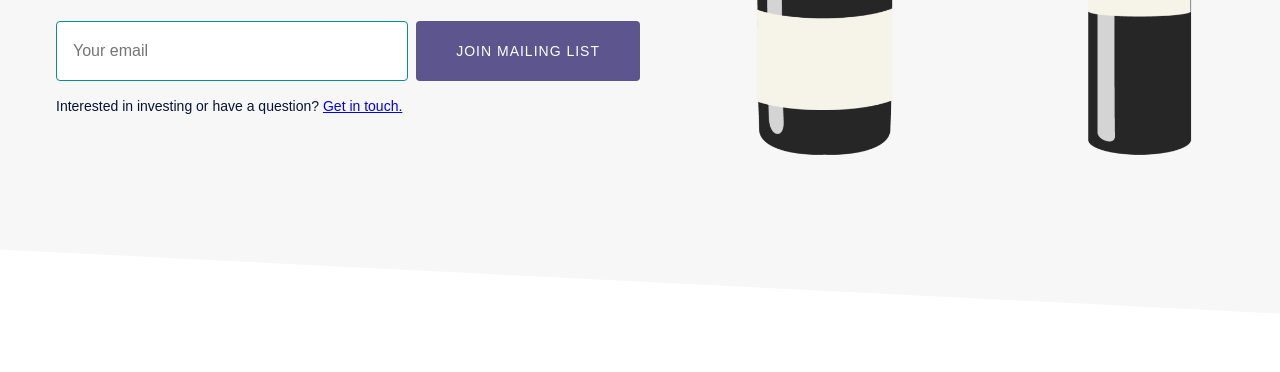
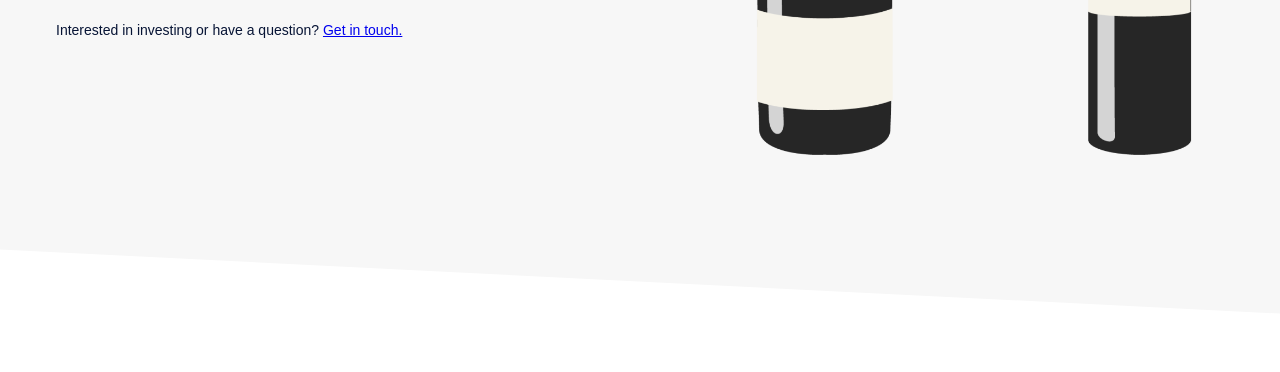
Before and after one commit to seblawson11/libate-wines, a Gatsby site: page / in a window 1280 px wide. Shown: the part 428-800 px from the top of the page. Built offline with nearby package versions, Linux system fonts and the light colour scheme; Gatsby itself is replaced by a stand-in of ours.

Commit message:
removed mailchimp form

```diff
--- a/src/components/sections/header.js
+++ b/src/components/sections/header.js
@@ -2,7 +2,6 @@ import React from "react"
 import styled from "styled-components"
 import { graphql, useStaticQuery } from "gatsby"
 import Img from "gatsby-image"
-import MailChimpForm from './mailchimpForm'
 
 import { Container } from "../global"
 
@@ -31,7 +30,6 @@ const Header = () => {
             <h2>
               Making the Fine Wine Market more accessible
             </h2>
-            <MailChimpForm />
             <FormSubtitle>
               Interested in investing or have a question? <a href="mailto:libatewines@outlook.com?subject=Investment%20Enquiry">Get in touch. </a>
             </FormSubtitle>
```
